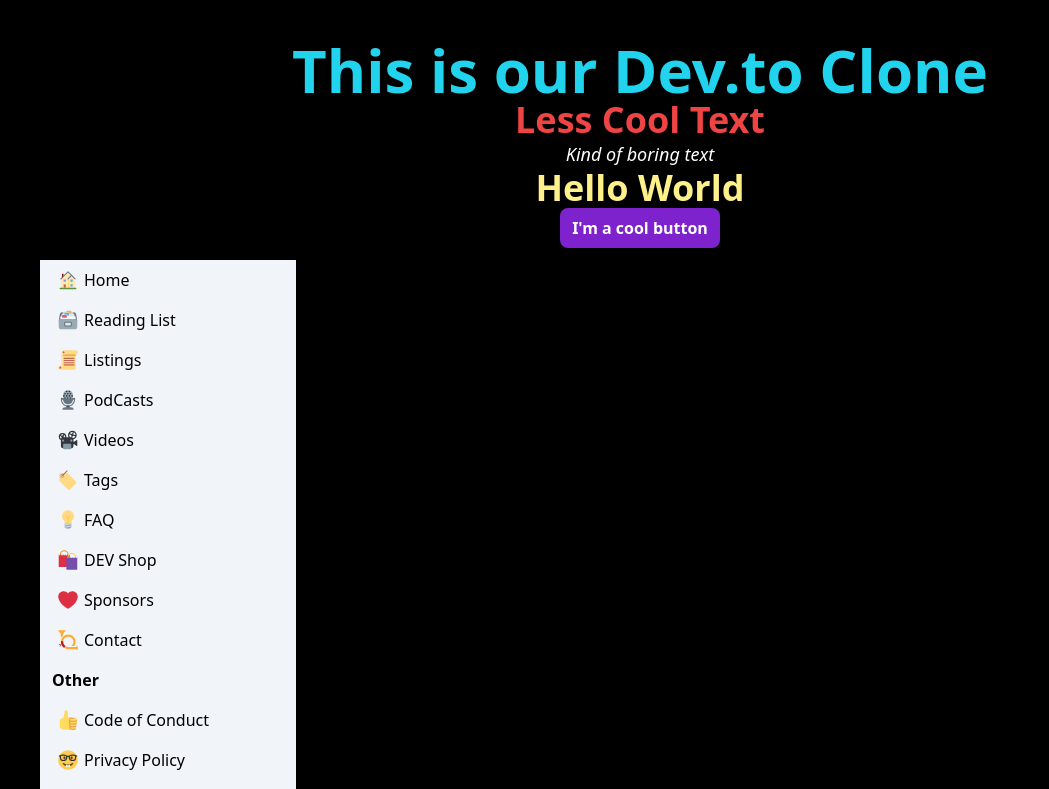
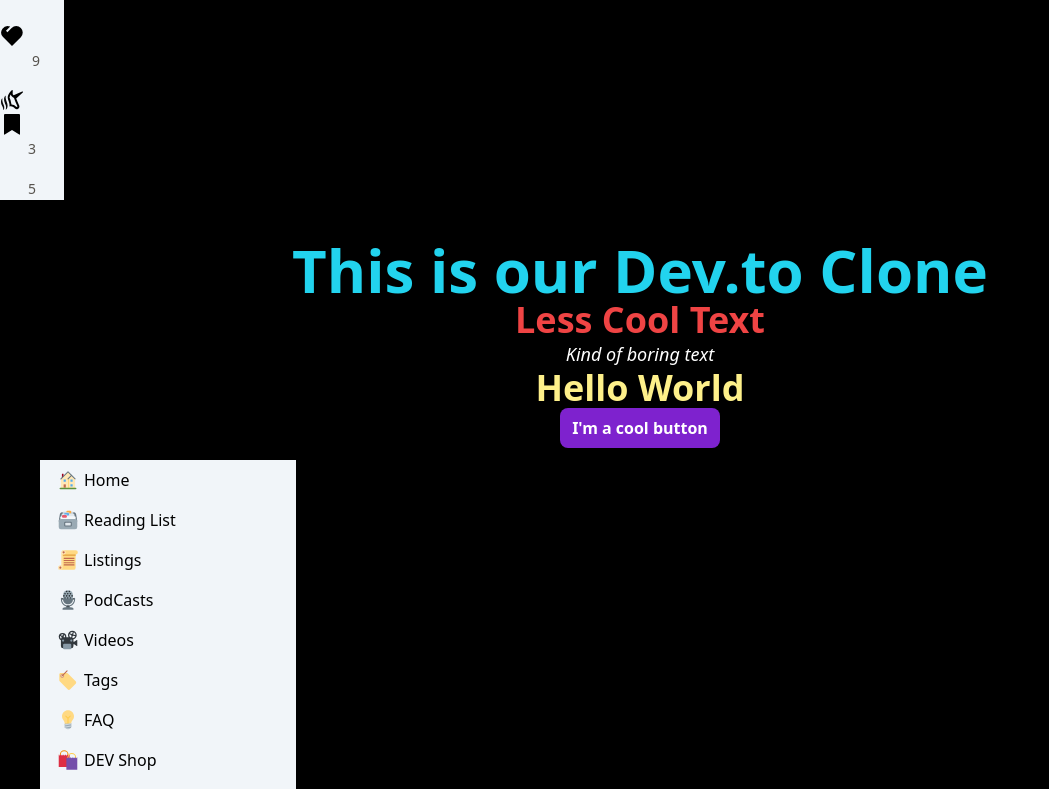
Before and after one commit to lacdev/devto-react-clone, a React (Create React App) app: page / in a window 1280 px wide. Shown: the top 789 px of the page, without its empty margins (0-1049 px from the left). Built offline with nearby package versions, Linux system fonts and the light colour scheme.

Commit message:
Avance a PostRightBar

```diff
--- a/src/App.js
+++ b/src/App.js
@@ -8,17 +8,20 @@ import { IconList } from 'components/IconList'
 import { OtherList } from 'components/OtherList'
 import { SocialMediaIcons } from 'components/SocialMediaIcons'
 import {Footer} from 'components/Footer'
+import { OnePostRightBar } from 'components/OnePostRightBar'
 
 
 const App = () => {
   return (
     <div className="bg-black">
+       <OnePostRightBar/>
       <Container>
       <Header>This is our Dev.to Clone </Header>
       <SubHeader> Less Cool Text </SubHeader>
       <SubSubHeader> Kind of boring text </SubSubHeader>
       <Title> Hello World </Title>
       <Button> I'm a cool button </Button>
+
       <IconList/>
       <OtherList/>
       <SocialMediaIcons/>
--- /dev/null
+++ b/src/components/OnePostRightBar.js
@@ -0,0 +1,50 @@
+import React from 'react'
+
+function OnePostRightBar() {
+    const parent ='bg-slate-100 h-max w-16 block'
+    const barbox = 'grid grid-cols-1 col-span-2 gap-x-6 sticky'
+    const gridcol = 'grid gap-4 items-center'
+    const btnheart = 'flex-col items-center border-transparent bg-transparent fill-black cursor-pointer'
+    const btnhearthover = 'p-2 hover:rounded-full hover:bg-red-700'
+    const textspan = 'text-sm text-stone-600'
+    return (
+        <aside className={parent} >
+            <div className={barbox} >
+                <div className= {gridcol}>
+                 <button className={btnheart} >
+                     <span className={btnhearthover} >
+                     <svg xmlns="http://www.w3.org/2000/svg" width="24" height="24" viewBox="0 0 24 24" aria-hidden="true" class="crayons-icon">
+                         <path d="M2.821 12.794a6.5 6.5 0 017.413-10.24h-.002L5.99 6.798l1.414 1.414 4.242-4.242a6.5 6.5 0 019.193 9.192L12 22l-9.192-9.192.013-.014z"></path>
+                           </svg>
+                     </span>
+
+                     <span className={textspan} > 9 </span>
+                 </button>
+                 <button>
+                     <span>
+                     <svg xmlns="http://www.w3.org/2000/svg" width="24" height="24" aria-hidden="true" class="crayons-icon">
+                      <path d="M5.645 8.013c.013-.265-.261-.323-.4-.183-1.16 1.17-1.822 3.865-.344 7.32.294.961 1.938 3.19.84 6.131l-.003.006c-.094.255.206.404.366.263 1.395-1.226 1.933-3.593 1.1-6.375-.488-1.657-1.955-4.226-1.559-7.162zm-3.22 2.738c.05-.137-.124-.417-.326-.225-.939.893-1.316 2.863-.976 4.605.547 2.878 2.374 3.526 2.066 6.629-.028.102.176.38.348.154 1.546-2.033.409-4.453-.241-6.006-1.005-2.386-1.087-4.118-.871-5.157z" fill="#08090A"></path>
+                      <path fill-rule="evenodd" clip-rule="evenodd" d="M13.622 7.223l8.579-3.68c.598-.256 1.087.547.6.985l-6.618 5.941c.881 2.043 2.738 6.34 2.931 6.775 1.348 3.031-2.055 4.918-3.807 3.583a7.027 7.027 0 01-.623-.574c-.974-.965-2.419-2.398-5.207-1.877.284-2.115-.313-3.737-.883-5.288-.38-1.032-.747-2.032-.837-3.124-.346-3.329 3.763-8.23 4.696-7.953.386.115.326 1.229.266 2.319-.051.948-.102 1.88.143 2.12.145.142.428.43.76.773zM11.5 16.5l2.5.5 2.5 2 1-.5-2-4.5-1.5-4-1.5-1-1-1-1-1.5L10 8l-.5 1.5 1 2.5 1 4.5z"></path>
+                        </svg>
+                     </span>
+                     <svg xmlns="http://www.w3.org/2000/svg" width="24" height="24" viewBox="0 0 24 24" aria-hidden="true" class="crayons-icon">
+                       <path d="M5 2h14a1 1 0 011 1v19.143a.5.5 0 01-.766.424L12 18.03l-7.234 4.536A.5.5 0 014 22.143V3a1 1 0 011-1z"></path>
+                       </svg>
+                     <span className={textspan}> 3 </span>
+                 </button>
+
+                 <button>
+                     <span>
+
+                     </span>
+
+                  <span className={textspan}> 5 </span>
+                 </button>
+
+                </div>
+            </div>
+        </aside>
+    )
+}
+
+export  {OnePostRightBar}
```
